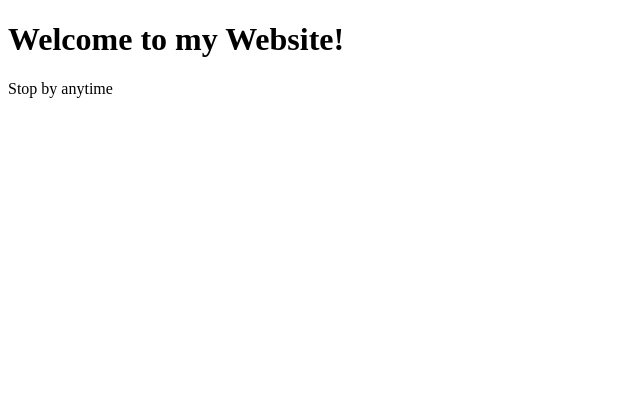
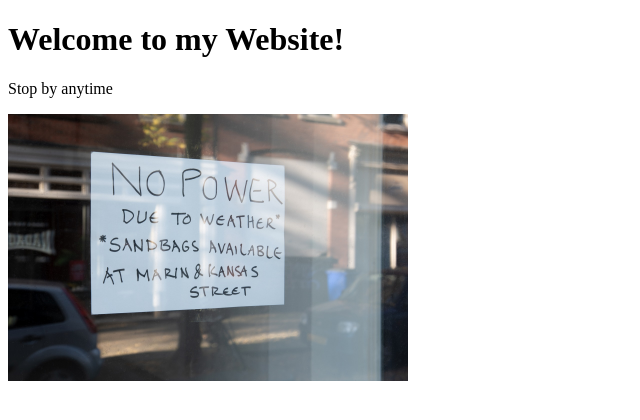
Before and after one commit to mkneebone/my-new-folder, a plain HTML site: page index.html in a window 1280 px wide. Shown: the whole page, without its empty margins (0-640 px from the left). Drawn offline with Linux system fonts and the light colour scheme.

Commit message:
Updated my website with a photo

```diff
--- a/index.html
+++ b/index.html
@@ -8,5 +8,6 @@
 <body>
 	<h1>Welcome to my Website!</h1>
 	<p>Stop by anytime</p>
+	<img src="photo.jpg" width="400px">
 </body>
 </html>
```
Also changed, not shown: photo.jpg (added).
